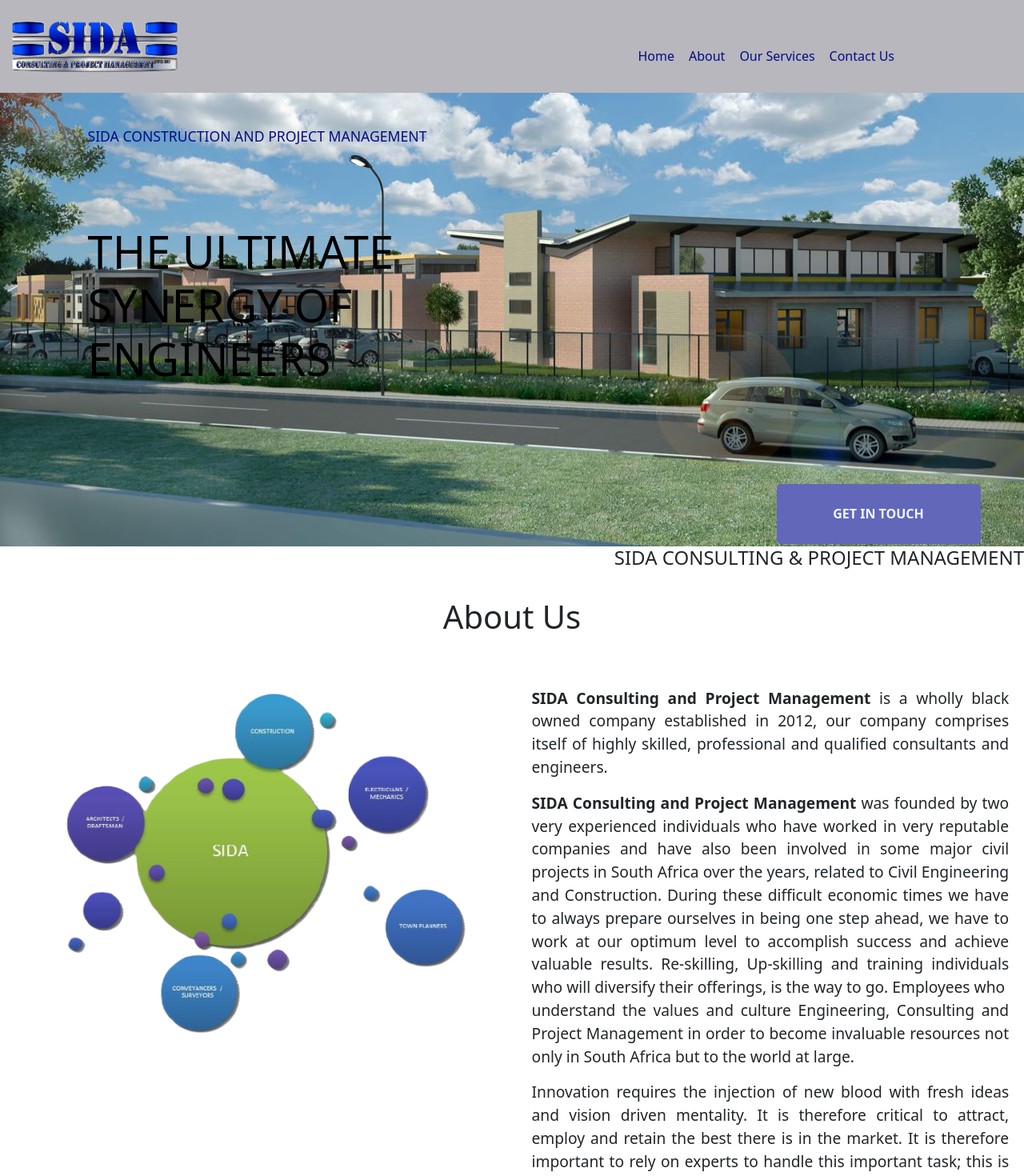
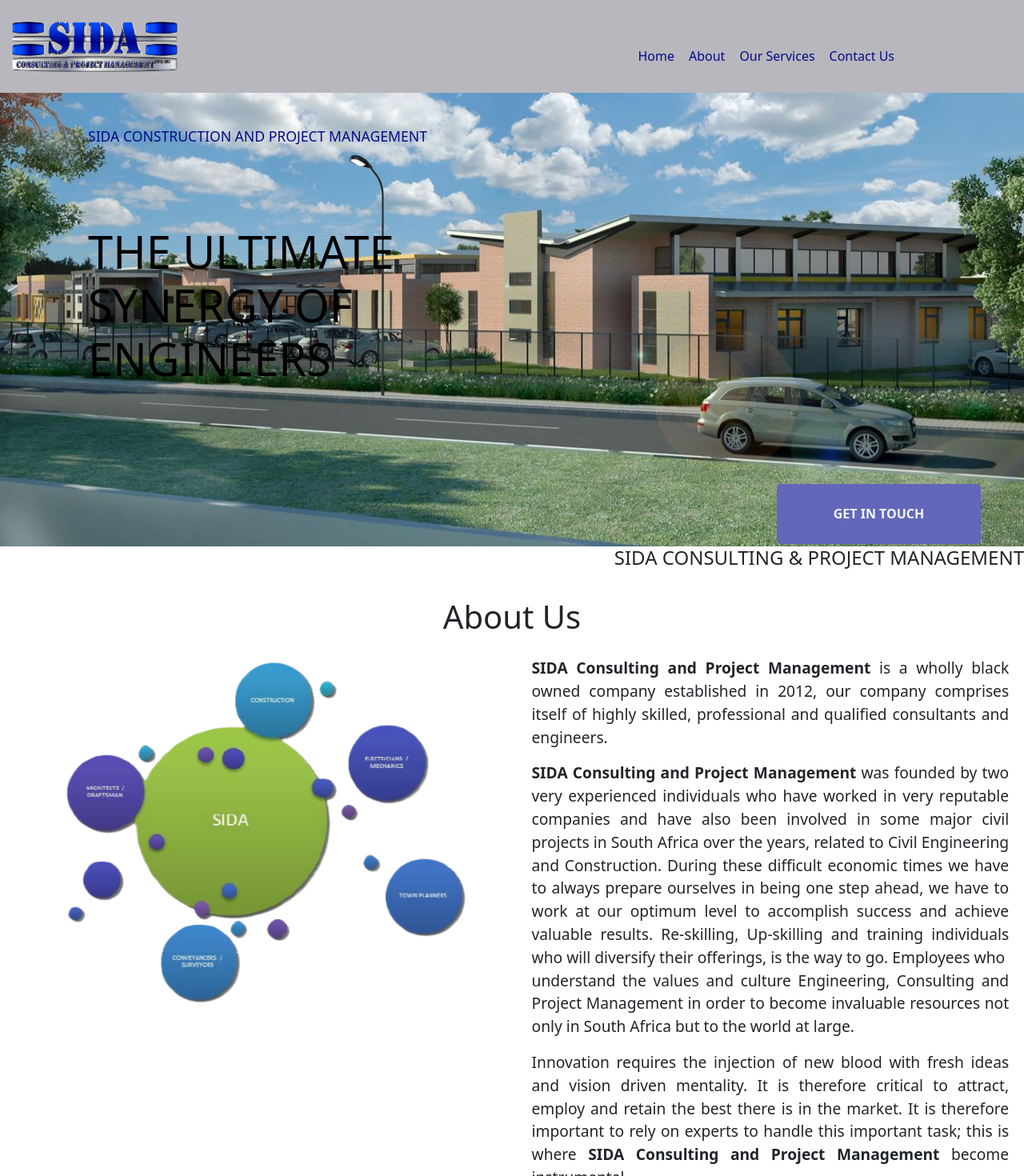
Before and after one commit to LesleyNthane/SIDA-WEBSITE, a React (Create React App) app in the folder sida-consulting/: page / in a window 1280 px wide. Shown: the top 1470 px of the page at 80% size. Built offline with nearby package versions, Linux system fonts and the light colour scheme.

Commit message:
After adding animation on the banner and the About components

```diff
--- a/sida-consulting/package.json
+++ b/sida-consulting/package.json
@@ -6,11 +6,14 @@
     "@testing-library/jest-dom": "^5.17.0",
     "@testing-library/react": "^13.4.0",
     "@testing-library/user-event": "^13.5.0",
+    "animate.css": "^4.1.1",
+    "animate.css-react": "^1.1.0",
     "bootstrap": "^5.3.3",
     "jquery": "^3.7.1",
     "react": "^18.3.1",
     "react-bootstrap": "^2.10.4",
     "react-dom": "^18.3.1",
+    "react-on-screen": "^2.1.1",
     "react-scripts": "5.0.1",
     "web-vitals": "^2.1.4"
   },
--- a/sida-consulting/src/App.css
+++ b/sida-consulting/src/App.css
@@ -91,6 +91,12 @@ nav.navbar a.navbar-brand {
   margin-right: 5%;
 }
 
+
+
+nav.navbar .navbar-toggler.collapsed {
+  margin-right: 1%;
+}
+
 nav.navbar .container {
   width: 100%;
   margin-left: 0px;
@@ -125,6 +131,10 @@ nav.navbar.navbar-expand-md.navbar-light {
   background-image: url("./Assets/img/Sida-pic2.jpg");
   background-repeat: no-repeat;
   background-size: cover;
+}
+
+.banner .animate__animatedanimate__zoomIn {
+  animation-duration: 2s;
 }
 
 .banner .container {
@@ -201,7 +211,7 @@ nav.navbar.navbar-expand-md.navbar-light {
 
 .about .title-about {
   margin-top: 5%;
-  margin-bottom: 5%;
+  margin-bottom: 2%;
 }
 
 .about .company-name {
@@ -216,6 +226,7 @@ nav.navbar.navbar-expand-md.navbar-light {
 }
 
 .about #container1 p {
+  margin-top: 1px;
   text-align: justify;
 }
 
@@ -294,6 +305,8 @@ nav.navbar.navbar-expand-md.navbar-light {
  position: relative;
  padding-top: 0px;
  margin-bottom: 4%;
+ transition: max-height 5s ease-in-out, opacity 5s ease-in-out;
+ animation-duration: 2s;
 }
 
 .services .panel-heading {
@@ -308,8 +321,9 @@ nav.navbar.navbar-expand-md.navbar-light {
 .services .panel-body {
   text-align: justify;
   background-color: floralwhite;
-  transition: max-height 0.3s ease-in-out, padding 0.3s ease-in-out;
+  transition: max-height 15s ease-in-out, opacity 1.5s ease-in-out;
   overflow: hidden;
+  animation-duration: 2s;
 }
 
 
@@ -409,6 +423,7 @@ nav.navbar.navbar-expand-md.navbar-light {
   border-radius: 15px;
   margin-left: 2%;
   height: 50px;
+  position:inherit;
 }
 
 .contact button:hover {
@@ -431,7 +446,7 @@ nav.navbar.navbar-expand-md.navbar-light {
   align-items:center;
   font-size: 100%;
   color: white;
-  letter-spacing: 1px;
+  letter-spacing: 0.79vw;
 }
 
 .contact .bottomn p{
@@ -443,7 +458,8 @@ nav.navbar.navbar-expand-md.navbar-light {
 }
 
 .contact .pics img{
-
+  border:transparent;
+  border-style: double;
   height: 100%;
 }
 
--- a/sida-consulting/src/Component/About.js
+++ b/sida-consulting/src/Component/About.js
@@ -1,5 +1,8 @@
 import { Col, Row } from "react-bootstrap";
 import compServices from "../Assets/img/SIDA-SERVICES.png";
+import 'animate.css';
+import TrackVisibility from "react-on-screen";
+
 
 export const About = () => {
     return (
@@ -9,10 +12,15 @@ export const About = () => {
                     <h4 class="company-name">SIDA CONSULTING & PROJECT MANAGEMENT</h4>
                     <h1 class="title-about">About Us</h1>
                     <div className="row" id="container1">
-                        <div class="col-lg-6 col-md-12 col-sm-12 col-xs-12" id="conp-picture">
-                            <img src={compServices} alt="company's services picture" />
+                        <div class="col-lg-6 col-md-12 col-sm-12 col-xs-12">
+                            <TrackVisibility >
+                                {({ isVisible }) =>
+                                    <div className={isVisible ? "animate__animated animate__fadeInLeftBig" : ""} id="conp-picture">
+                                        <img src={compServices} alt="company's services picture" />
+                                    </div>}
+                            </TrackVisibility>
                         </div>
-                        <div class="col-lg-6 col-md-12 col-sm-12 col-xs-12" id="aboutContent">
+                        <div class="col-lg-6 col-md-12 col-sm-12 col-xs-12"  id="aboutContent">
                             <p><b>SIDA Consulting and Project Management</b> is a wholly black owned company ​established in
                                 2012, our company comprises itself of highly skilled, professional and ​qualified
                                 consultants and engineers.
--- a/sida-consulting/src/Component/Banner.js
+++ b/sida-consulting/src/Component/Banner.js
@@ -1,17 +1,25 @@
-import { Col, Container, Row } from "react-bootstrap"
+import { Col, Container, Row } from "react-bootstrap";
+import 'animate.css';
+import TrackVisibility from "react-on-screen";
 
 export const Banner = () => {
     return (
         <section className="banner" id="home">
-            <Container>
+             <TrackVisibility>
+             {({ isVisible }) =>
+             <Container className={isVisible ? "animate__animated animate__zoomIn" : ""}>
                 <Row className="row aligh-items-left">
-                    <Col xs={12} md={6} xl={7}>
-                        <h2 class="comp-name">SIDA CONSTRUCTION AND PROJECT MANAGEMENT</h2>
-                        <h1 class="slogan">THE ULTIMATE <br />​SYNERGY OF <br />​ENGINE​ERS</h1>
-                    </Col>
+
+
+                            <Col  xs={12} md={6} xl={7}>
+                                <h2 class="comp-name">SIDA CONSTRUCTION AND PROJECT MANAGEMENT</h2>
+                                <h1 className="slogan">THE ULTIMATE <br />​SYNERGY OF <br />​ENGINE​ERS</h1>
+                            </Col>
+
                 </Row>
                 <a href="#contact-form"><button class="getInTouch">GET IN TOUCH</button></a>
-            </Container>
+            </Container>}
+            </TrackVisibility>
         </section>
     )
 }
```
Also changed, not shown: 1 other file (tests, documents, lock files or other folders).
